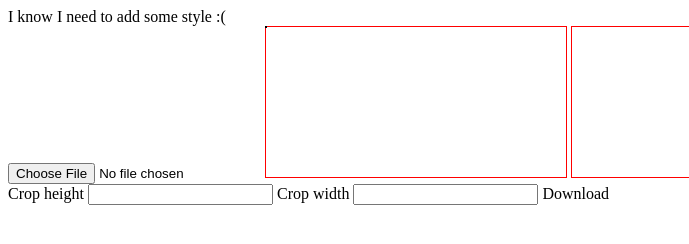
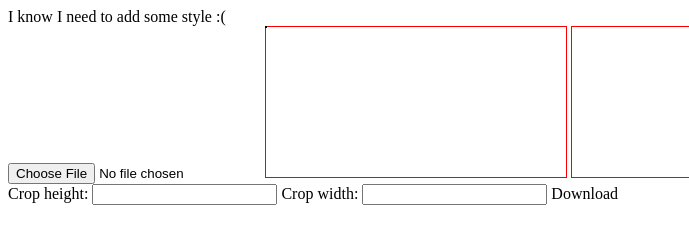
Before and after one commit to Dsantacruz/crop-image, a website: page index.html in a window 1280 px wide. Shown: the full height of the page, 0-689 px from the left. Drawn offline with Linux system fonts and the light colour scheme.

Commit message:
travis test

```diff
--- a/index.html
+++ b/index.html
@@ -32,9 +32,9 @@
       </div>
       <canvas id="dest" :style="config"></canvas>
       <div>
-        <label for="cropHeight">Crop height</label>
+        <label for="cropHeight">Crop height:</label>
         <input type="text" id="cropHeight" v-model="config.height">
-        <label for="cropWidth">Crop width</label>
+        <label for="cropWidth">Crop width:</label>
         <input type="text" id="cropWidth" v-model="config.width">
         <a @click="download">Download</a>
       </div>
```
Also changed, not shown: .travis.yml (added).
